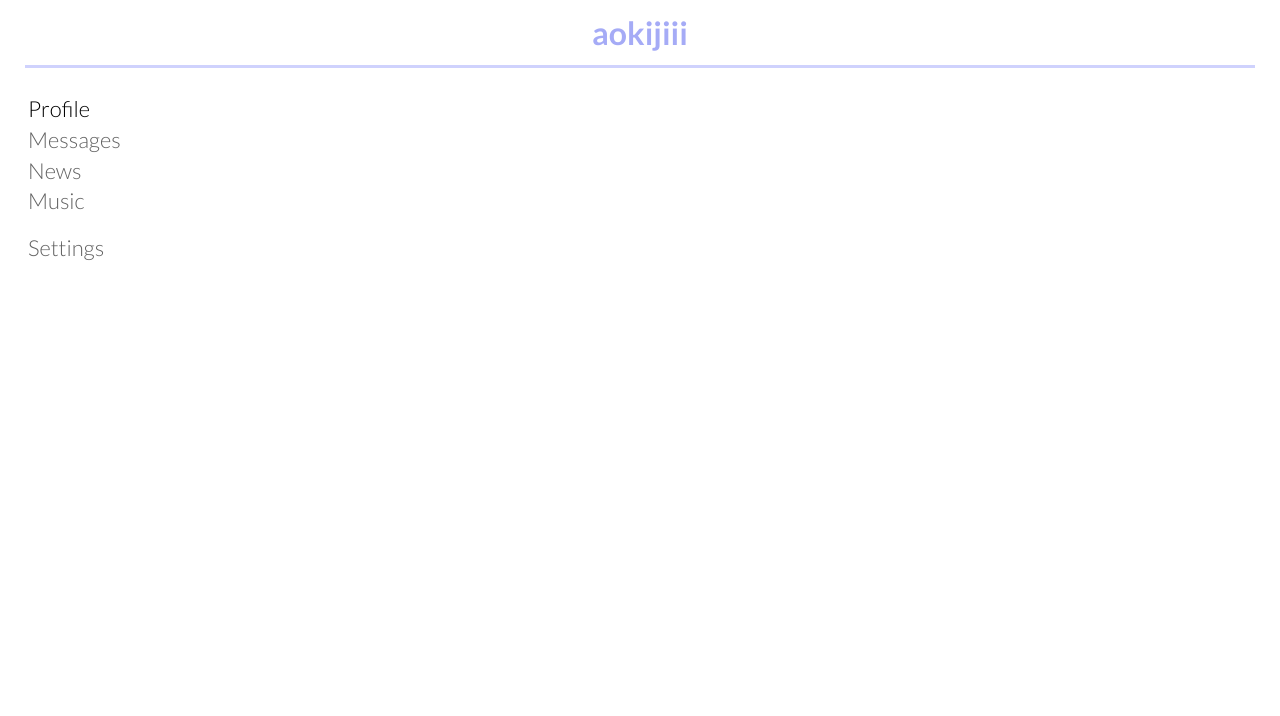
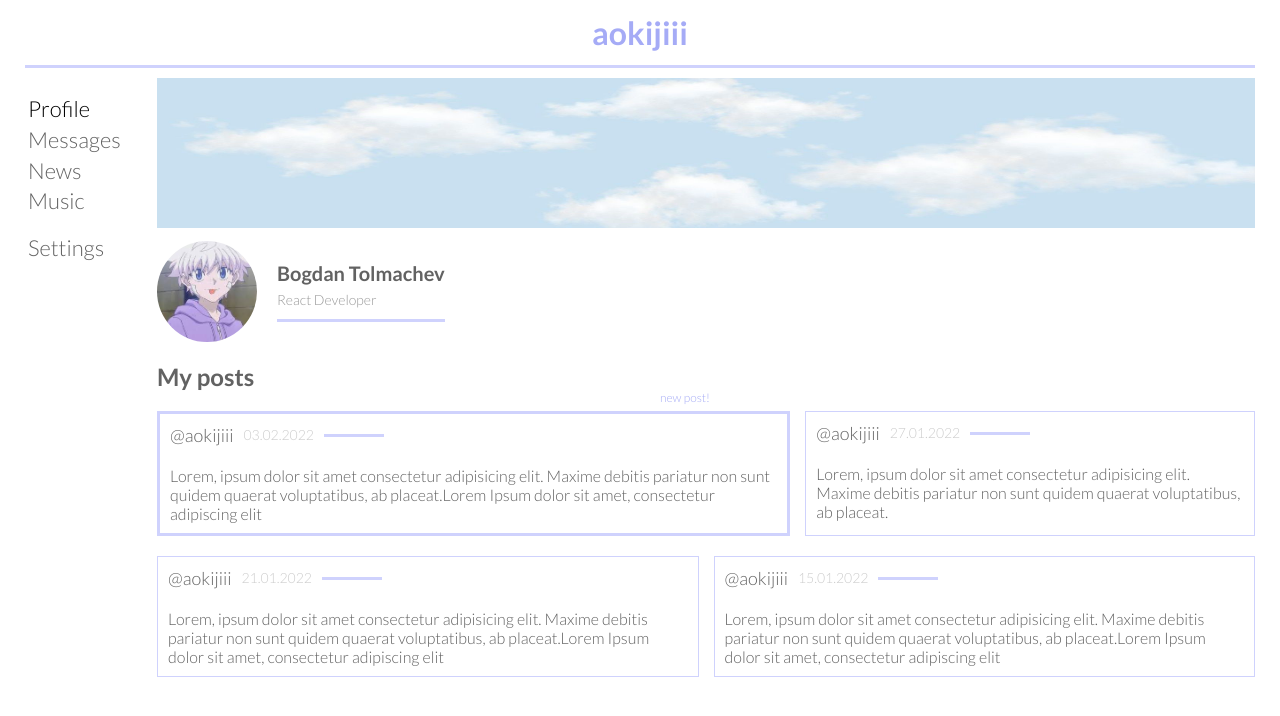
Before and after one commit to aokiji123/react-social-site, a React (Create React App) app: page /profile in a window 1280 px wide. Shown: the top 716 px of the page. Built offline with nearby package versions, Linux system fonts and the light colour scheme.

Commit message:
profile and messages routing

```diff
--- a/src/App.js
+++ b/src/App.js
@@ -19,6 +19,7 @@ const App = () => {
 				<div className={styles.grid}>
 					<Routes>
 						<Route path="" element={<Profile/>}/>
+						<Route path="/profile" element={<Profile/>}/>
 						<Route path="/messages" element={<Messages/>}/>
 					</Routes>
 				</div>
```
